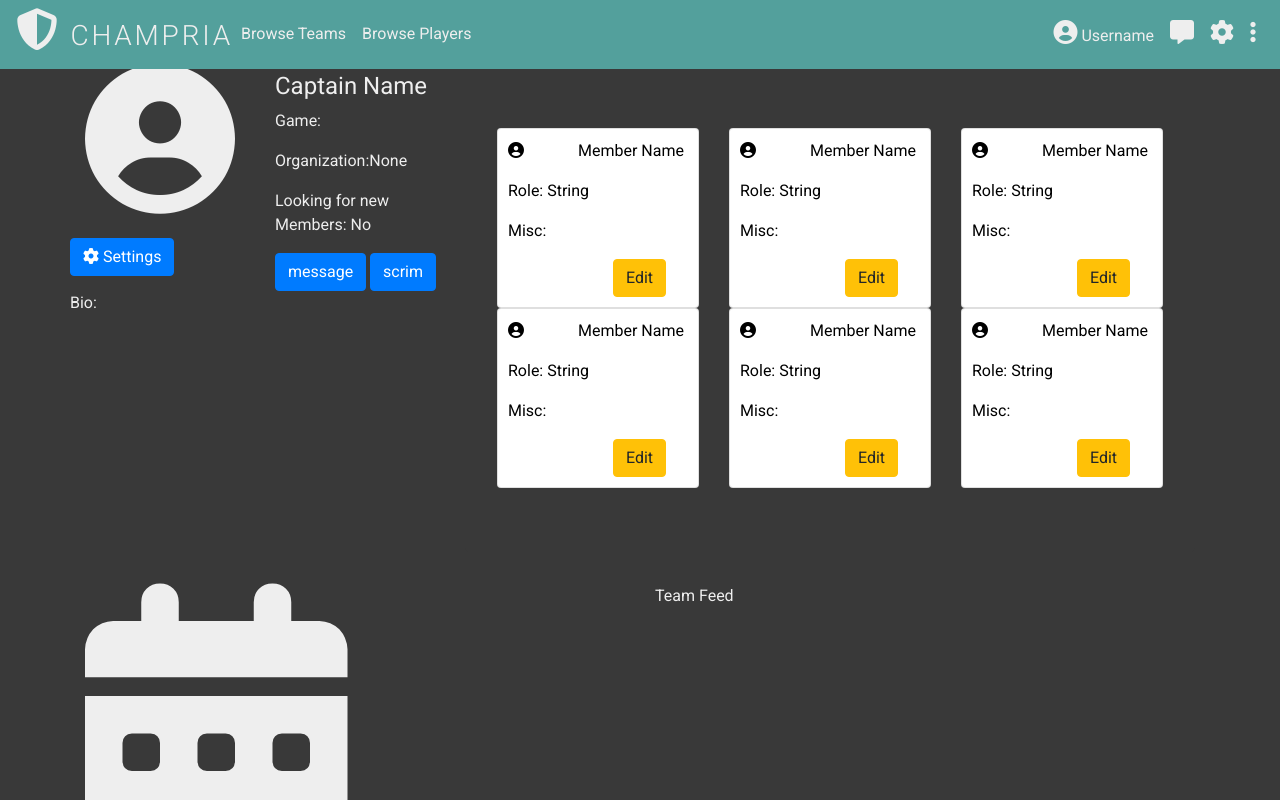
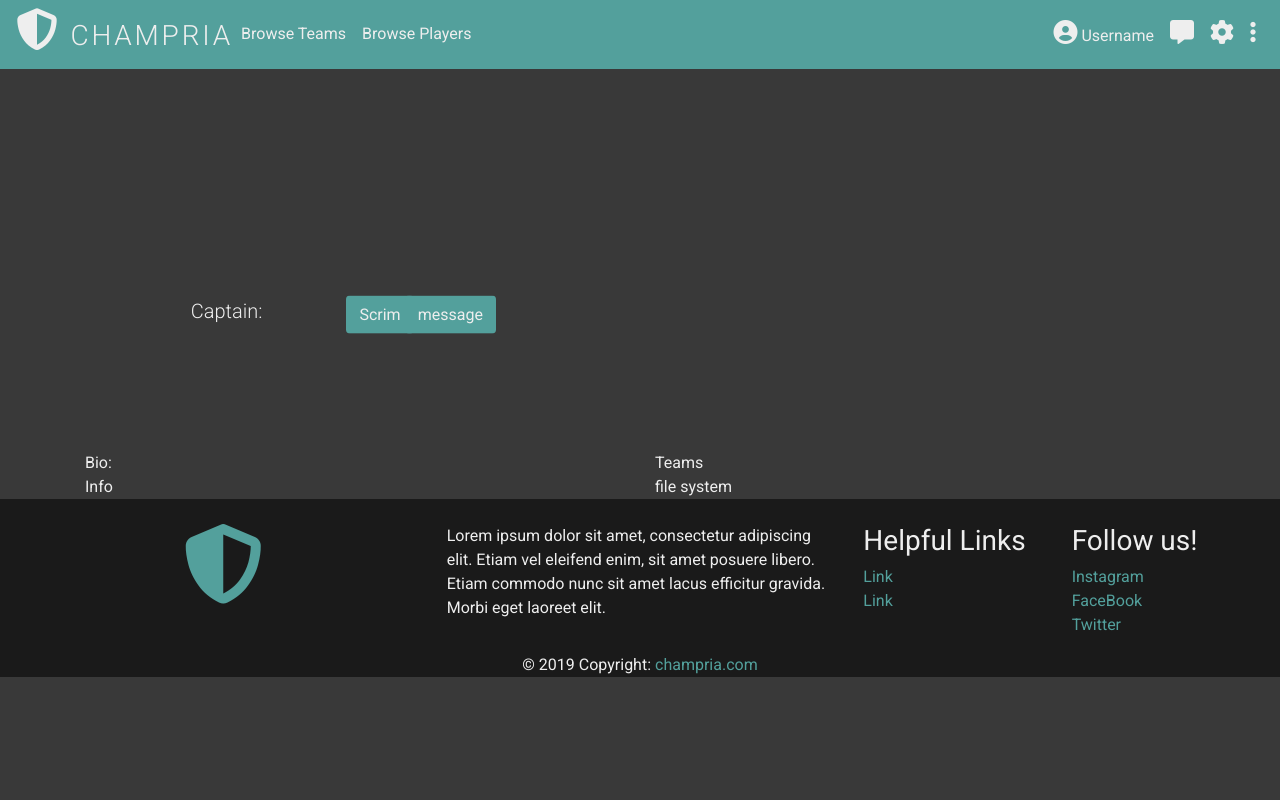
Before and after one commit to champria/main-site, a React (Create React App) app in the folder client/: page /team/1/page in a window 1280 px wide. Shown: the top 800 px of the page. Built offline with nearby package versions, Linux system fonts and the light colour scheme.

Commit message:
started styles for team page

```diff
--- a/client/src/components/teams/MemberCard.js
+++ b/client/src/components/teams/MemberCard.js
@@ -1,29 +1,27 @@
 import React from "react";
 
-export default function MemberCard() {
+export default function MemberCard(props) {
+
   return (
-    <div className="col-4">
+    <div className="col-4" key={props.data.id}>
       <div className="card text-left">
         <div className="row">
           <div className="col-4">
-            <i class="fas fa-user-circle"></i>
+            {props.data.img
+            ? <img src={props.data.img} alt={props.data.username}/>
+            :<i class="fas fa-user-circle"></i>}
           </div>
           <div className="col-8">
-            <p>Member Name</p>
+  <p>{props.data.username}</p>
           </div>
         </div>
         <div className="row">
           <div className="col">
-            <p>Role: String</p>
-            <p>Misc:</p>
+  <p>Role: {props.data.role}</p>
           </div>
+
         </div>
-        <div className="row">
-          <div className="col-6"></div>
-          <div className="col-6">
-            <button className="btn btn-warning">Edit</button>
-          </div>
-        </div>
+
       </div>
     </div>
   );
--- a/client/src/components/teams/TeamAccount.js
+++ b/client/src/components/teams/TeamAccount.js
@@ -1,6 +1,6 @@
 import React, { Component } from "react";
 import { Link } from "react-router-dom";
-import TeamInfo from "./TeamInfo";
+import TeamBanner from "./TeamBanner";
 import TeamMembers from "./TeamMembers";
 import Calendar from "./Calendar";
 import TeamFeed from "./TeamFeed";
@@ -23,41 +23,40 @@ findRole(data){
     return member.role === "captain"
   })
   this.setState({
-    // todo: fix this!!
-    captain: member
+    captain:member[0]["username"]
   })
 }
 
 componentDidMount(){
-  this.findRole(this.props.data.members)
+// this.findRole(this.props.data.members)
 }
 
   render() {
     return (
-      <div className="container text-left">
-        <div className="row">
-          <div className="col-4">
-            <TeamInfo
+      <div className="container text-left" id="teamPage">
+        <div className="team-banner" style={{backgroundImage: `url(${this.props.data.banner})` }}></div>
+        <div className="team-banner-foreground">
+        <div className="row h-100">
+            <TeamBanner
             img={this.props.data.image}
             name={this.props.data.name}
-            game={this.props.data.game}
-            organization={this.props.data.organization}
-            isLookingForMembers={this.props.data.isLookingForMembers}
-            bio={this.props.data.bio}
             />
+        </div>
+        </div>
+        <div className="row">
+          <div className="col">
+            Bio:
           </div>
-          <div className="col-8">
-            <TeamMembers
-            members={this.props.data.members}
-            />
+          <div className="col">
+          Teams
           </div>
         </div>
         <div className="row">
           <div className="col">
-            <Calendar />
+            Info
           </div>
           <div className="col">
-            <TeamFeed files={this.props.data.files}/>
+            file system
           </div>
         </div>
       </div>
--- /dev/null
+++ b/client/src/components/teams/TeamBanner.js
@@ -0,0 +1,33 @@
+import React, { Fragment } from "react";
+import {Link} from "react-router-dom"
+
+export default function TeamBanner(props){
+    return (
+      <Fragment>
+      <div className="row team-info h-100">
+        <div className="col-md-8">
+          <div className="row">
+            <div className="col-md-4">
+              <img src={props.img} alt={props.name}/>
+            </div>
+            <div className="col-md-8">
+              <h3 className="display-3">{props.name}</h3>
+    <p className="lead">Captain:</p>
+            </div>
+          </div>
+        </div>
+        <div className="col-md-4">
+          <div className="row h-100">
+            <div className="col-md-6 my-auto">
+              <button className="btn button">Scrim</button>
+            </div>
+            <div className="col-md-6 my-auto">
+              <button className="btn button">message</button>
+            </div>
+          </div>
+        </div>
+      </div>
+      </Fragment>
+    );
+
+}
--- a/client/src/components/teams/TeamInfo.js
+++ /dev/null
@@ -1,43 +0,0 @@
-import React, { Fragment } from "react";
-import {Link} from "react-router-dom"
-
-export default function TeamInfo(props){
-    return (
-      <Fragment>
-      <div className="row">
-        <div className="col">
-          {props.img
-          ? <img src={props.img} alt={props.name} />
-          : <i class="fas fa-user-circle" style={{ fontSize: "150px" }}></i>}
-          <br/>
-          <br/>
-          <div className="row">
-          <Link to="/team_settings">
-          <button className="btn btn-primary"><i class="fas fa-cog"></i> Settings</button>
-          </Link>
-          </div>
-        </div>
-        <div className="col">
-    <h3 className="display-4">{props.name}</h3>
-          <h4>Captain Name</h4>
-<p>Game: {props.game}</p>
-<p>Organization:{props.organization ? props.organization : "None"}</p>
-<p>Looking for new Members: {props.lookingForNewMembers ? "Yes" : "No" }</p>
-          <div className="row">
-            <div className="col-6">
-              <button className="btn btn-primary">message</button>
-            </div>
-            <div className="col-6">
-              <button className="btn btn-primary">scrim</button>
-            </div>
-          </div>
-        </div>
-      </div>
-      <div className="row">
-        <p>Bio:</p>
-        <p>{props.bio}</p>
-      </div>
-      </Fragment>
-    );
-
-}
--- a/client/src/components/teams/TeamMembers.js
+++ b/client/src/components/teams/TeamMembers.js
@@ -3,12 +3,11 @@ import MemberCard from "./MemberCard";
 
 export default class teamMembers extends Component {
   render() {
-    const cards = [1, 2, 3, 4, 5, 6];
     return (
-      <div className="jumbotron">
+      <div className="team-members">
         <div className="row">
-          {cards.map(card => {
-            return <MemberCard info={card} />;
+          {this.props.members.map(member => {
+            return <MemberCard data={member} key={member.id}/>;
           })}
         </div>
       </div>
--- a/client/src/components/teams/styles/Teams.css
+++ b/client/src/components/teams/styles/Teams.css
@@ -1,3 +1,28 @@
-.card {
-  color: #000;
+#teamPage{
+  margin-top: 2%;
 }
+
+#teamPage img{
+  width: 70%;
+}
+
+#teamPage .card {
+background-color: #53a09c;
+}
+
+.team-banner{
+  background-position: center;
+  background-size: cover;
+  height: 40vh;
+  margin: 3%;
+  opacity: .5;
+  filter: blur(3px);
+}
+
+.team-banner-foreground{
+  position: absolute;
+  top: 40%;
+  left: 50%;
+  transform: translate(-50%, -60%);
+  width: 80%;
+}
```
